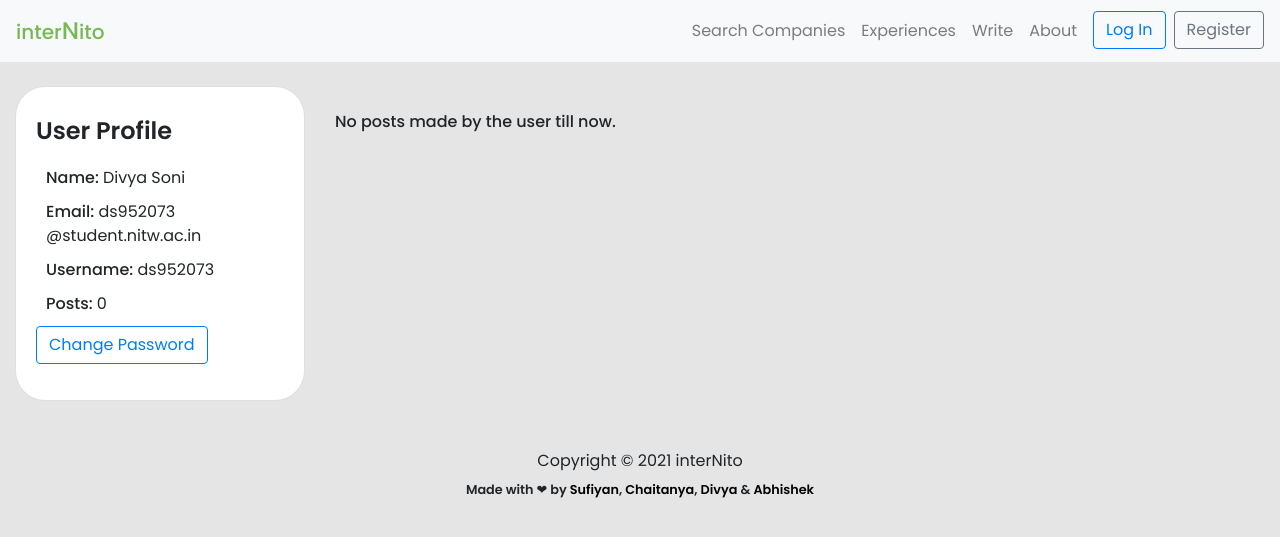
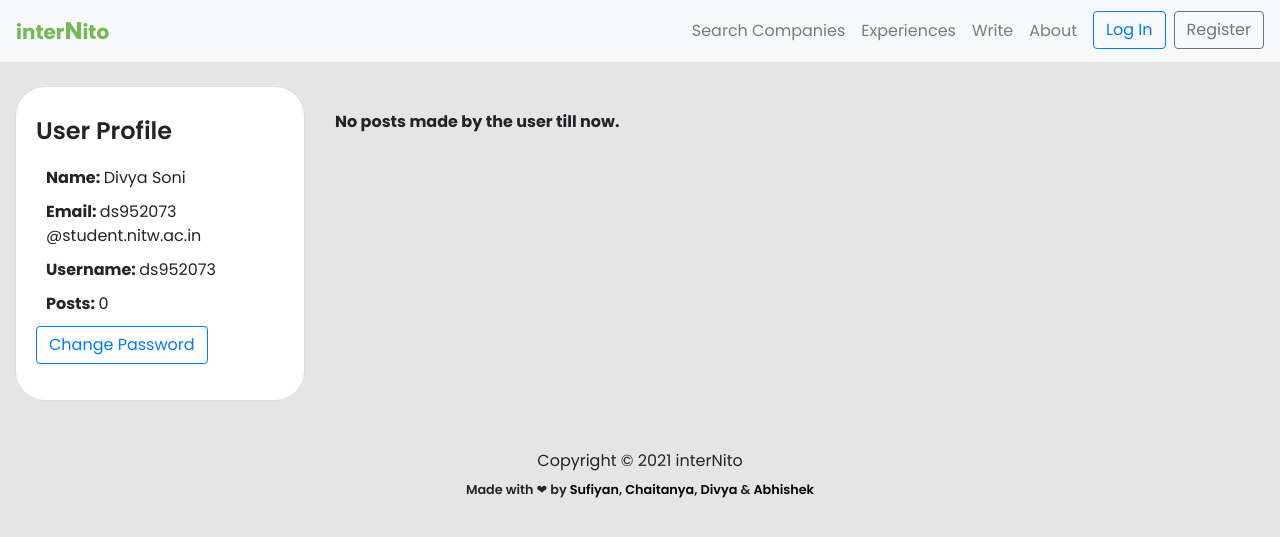
Before and after one commit to divya-soni-14/internito, a Django app: a page that uses backend/templates/profile.html in a window 1280 px wide. Shown: the top 537 px of the page. Run offline with Django 3.2, Linux system fonts and the light colour scheme; data comes from the database, SQL or seed files in the repository; both versions use the stored data as it was after the commit; some libraries are stand-ins or nearby versions.

Commit message:
Nav Minor FE

```diff
--- a/backend/templates/profile.html
+++ b/backend/templates/profile.html
@@ -4,9 +4,9 @@
 <link rel="stylesheet" href="{% static 'css/experience.css' %}" />
 
 <style>
-  strong {
+  /*strong {
     font-weight: 500;
-  }
+  }*/
 
   .info-card {
     background-color: white;
```
Also changed, not shown: backend/db.sqlite3.
